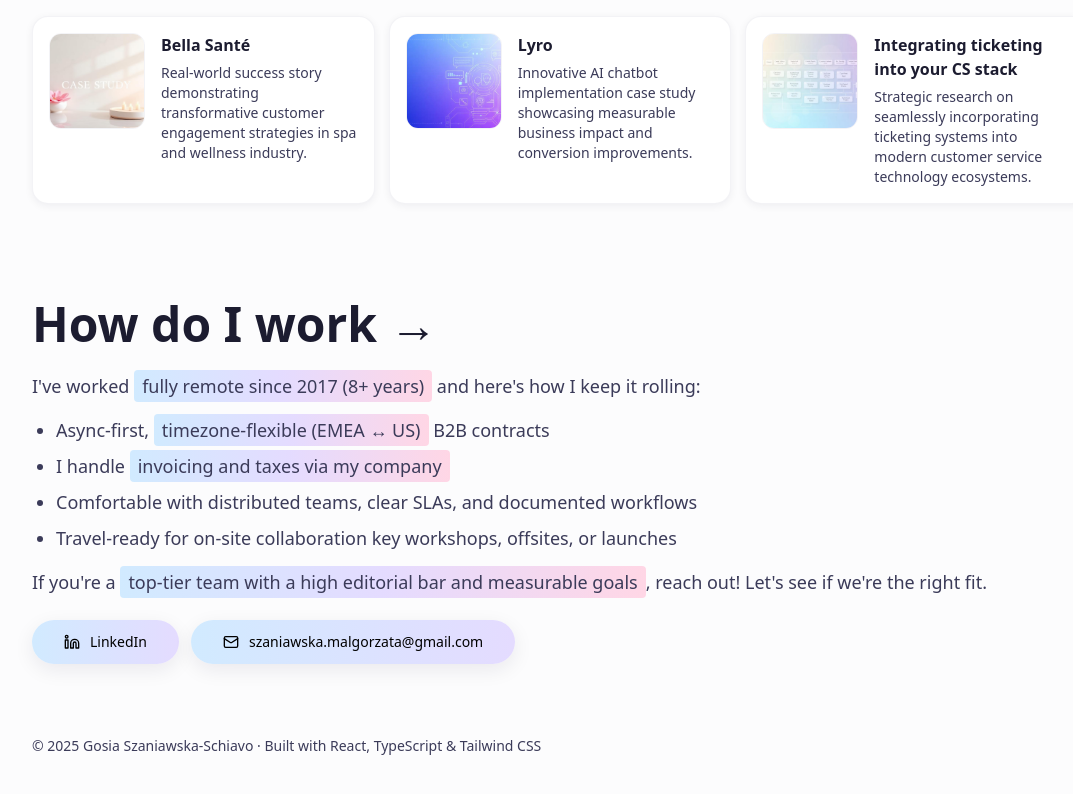
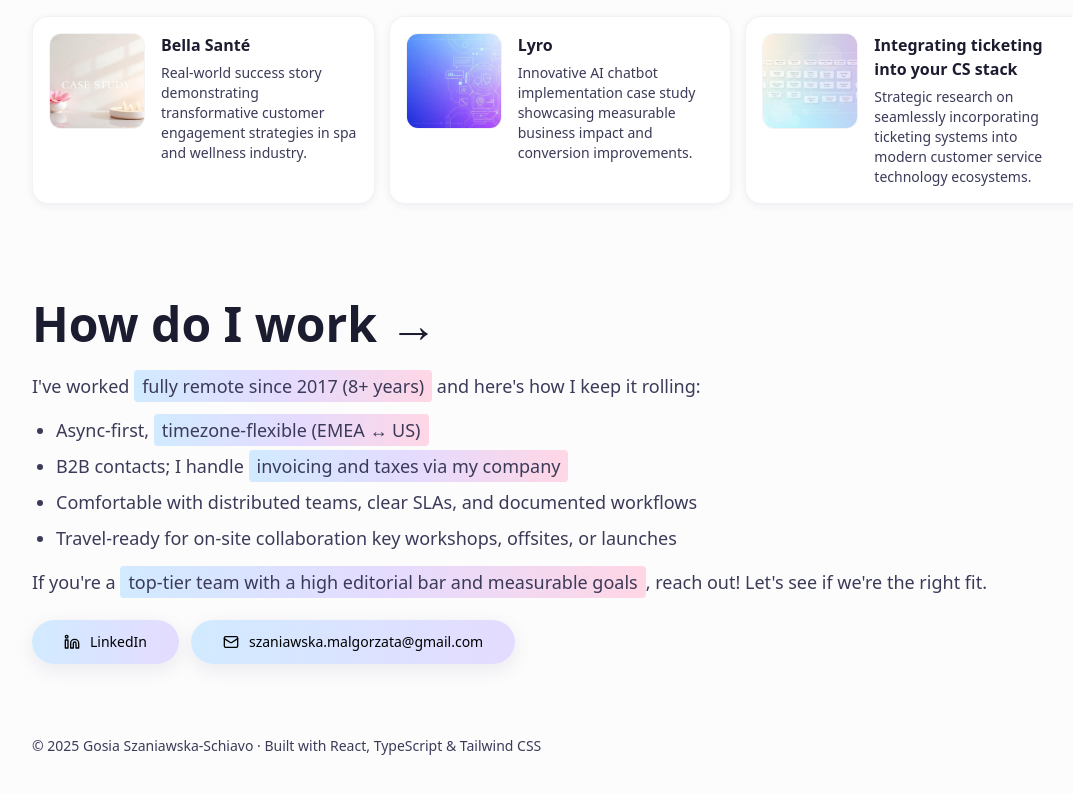
Before and after one commit to gosia-szaniawska/gosia-szaniawska-portfolio-c2155801, a React (Vite) app: page / in a window 1280 px wide. Shown: the part 3899-4693 px from the top of the page, without its empty margins (80-1153 px from the left). Built offline with nearby package versions, Linux system fonts and the light colour scheme; the HTML template or start-up script is replaced by a standard one.

Commit message:
Refactor "How do I work" section

```diff
--- a/src/pages/Index.tsx
+++ b/src/pages/Index.tsx
@@ -224,8 +224,8 @@ const Index = () => {
               I've worked <span className="bg-gradient-to-r from-pastel-blue via-pastel-violet to-pastel-pink px-2 py-1 rounded">fully remote since 2017 (8+ years)</span> and here's how I keep it rolling:
             </p>
             <ul className="list-disc pl-6 space-y-2">
-              <li>Async-first, <span className="bg-gradient-to-r from-pastel-blue via-pastel-violet to-pastel-pink px-2 py-1 rounded">timezone-flexible (EMEA ↔ US)</span> B2B contracts</li>
-              <li>I handle <span className="bg-gradient-to-r from-pastel-blue via-pastel-violet to-pastel-pink px-2 py-1 rounded">invoicing and taxes via my company</span></li>
+              <li>Async-first, <span className="bg-gradient-to-r from-pastel-blue via-pastel-violet to-pastel-pink px-2 py-1 rounded">timezone-flexible (EMEA ↔ US)</span></li>
+              <li>B2B contacts; I handle <span className="bg-gradient-to-r from-pastel-blue via-pastel-violet to-pastel-pink px-2 py-1 rounded">invoicing and taxes via my company</span></li>
               <li>Comfortable with distributed teams, clear SLAs, and documented workflows</li>
               <li>Travel-ready for on-site collaboration key workshops, offsites, or launches</li>
             </ul>
```
